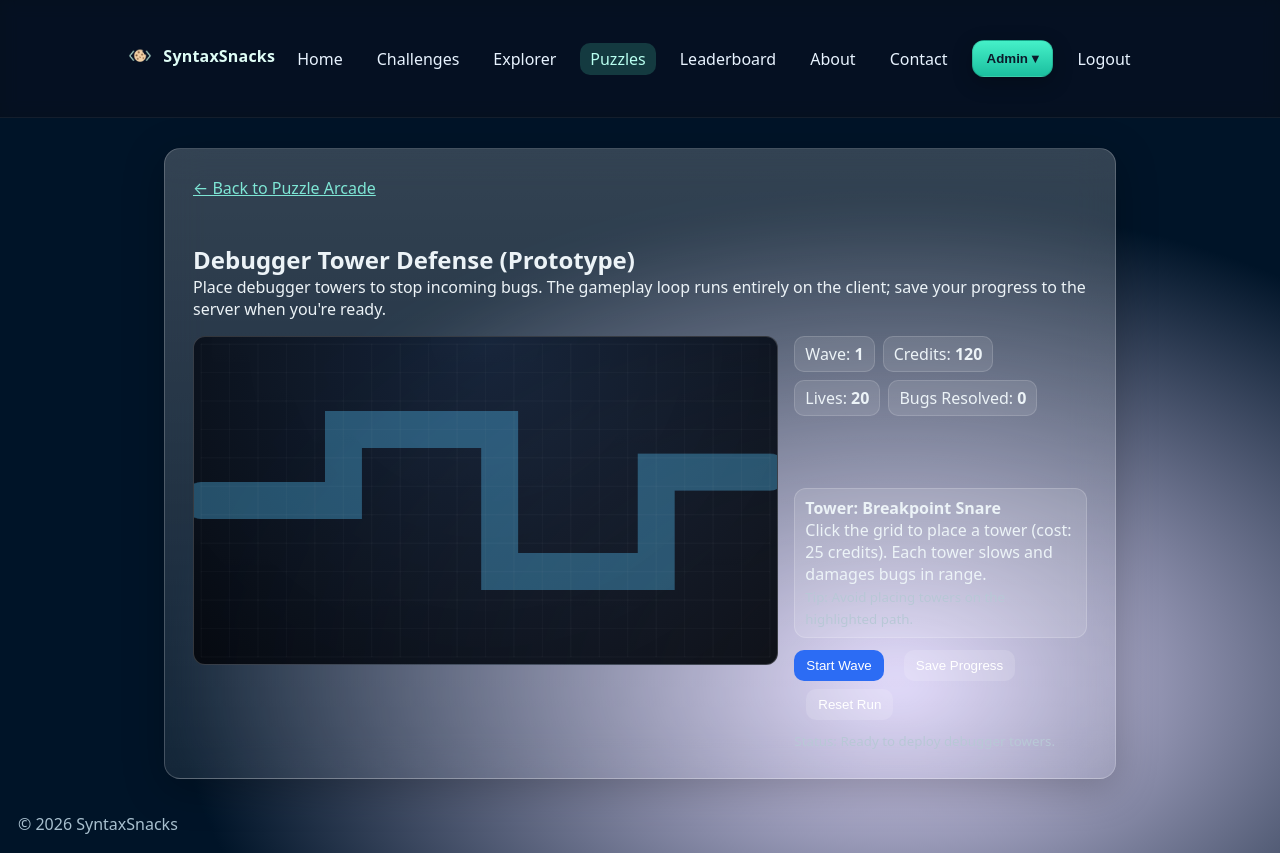
After one commit to Cukowski/SyntaxSnacks, a Flask app: page /puzzles/debugger-tower-defense in a window 1280 px wide. The commit adds this page. Run offline with Flask 3, Linux system fonts and the light colour scheme; a user stored in the database is signed in; data that the repository does not hold is empty.

Commit message:
Debugger Tower Defense Prototype

```diff
--- a/app.py
+++ b/app.py
@@ -190,6 +190,12 @@ class PuzzleCompletion(db.Model):
     puzzle_name = db.Column(db.String(80), nullable=False) # e.g., "bit_flipper_lvl_1"
     completed_at = db.Column(db.DateTime, default=datetime.utcnow)
     __table_args__ = (db.UniqueConstraint('user_id', 'puzzle_name'),)
+
+class DebuggerTowerDefenseState(db.Model):
+    id = db.Column(db.Integer, primary_key=True)
+    user_id = db.Column(db.Integer, db.ForeignKey("user.id"), nullable=False, unique=True)
+    state = db.Column(db.JSON, nullable=False, default=dict)
+    updated_at = db.Column(db.DateTime, default=datetime.utcnow, nullable=False)
 
 
 class AuditLog(db.Model):
@@ -482,7 +488,7 @@ def dungeon_view(dungeon_id):
 
 # ---- Puzzles & Mini-Games
 # Registered via puzzles.routes to keep app.py lean.
-register_puzzle_routes(app, db, PuzzleCompletion)
+register_puzzle_routes(app, db, PuzzleCompletion, DebuggerTowerDefenseState)
 
 # ---- Admin: Users
 def _guard_admin():
--- a/puzzles/routes.py
+++ b/puzzles/routes.py
@@ -1,3 +1,5 @@
+from datetime import datetime
+
 from flask import abort, render_template, request
 from flask_login import current_user, login_required
 
@@ -11,7 +13,7 @@ from .data import (
 )
 
 
-def register_puzzle_routes(app, db, PuzzleCompletion):
+def register_puzzle_routes(app, db, PuzzleCompletion, DebuggerTowerDefenseState):
     """Attach puzzle routes to the Flask app to keep app.py lean."""
 
     def _completed_set():
@@ -87,6 +89,50 @@ def register_puzzle_routes(app, db, PuzzleCompletion):
         )
         return render_template("puzzle_git_rebase_rescue.html", **level_data)
 
+    @app.route("/puzzles/debugger-tower-defense")
+    @login_required
+    def puzzle_debugger_tower_defense():
+        """Prototype tower defense puzzle with client-side loop."""
+        state = DebuggerTowerDefenseState.query.filter_by(
+            user_id=current_user.id
+        ).first()
+        return render_template(
+            "puzzle_debugger_tower_defense.html",
+            saved_state=state.state if state else None,
+        )
+
+    @app.route("/api/debugger-td/state", methods=["GET"])
+    @login_required
+    def debugger_td_state():
+        state = DebuggerTowerDefenseState.query.filter_by(
+            user_id=current_user.id
+        ).first()
+        if not state:
+            return {"state": None}, 200
+        return {"state": state.state, "updated_at": state.updated_at.isoformat()}, 200
+
+    @app.route("/api/debugger-td/state", methods=["POST"])
+    @login_required
+    def debugger_td_state_save():
+        data = request.get_json() or {}
+        state_payload = data.get("state")
+        if state_payload is None or not isinstance(state_payload, dict):
+            return {"error": "State payload is required."}, 400
+
+        state = DebuggerTowerDefenseState.query.filter_by(
+            user_id=current_user.id
+        ).first()
+        if not state:
+            state = DebuggerTowerDefenseState(
+                user_id=current_user.id, state=state_payload
+            )
+            db.session.add(state)
+        else:
+            state.state = state_payload
+        state.updated_at = datetime.utcnow()
+        db.session.commit()
+        return {"message": "State saved."}, 200
+
     @app.route("/puzzles/complete", methods=["POST"])
     @login_required
     def complete_puzzle():
--- /dev/null
+++ b/static/js/puzzle_debugger_tower_defense.js
@@ -0,0 +1,416 @@
+(() => {
+  const boot = window.DEBUGGER_TD_BOOT || {};
+  const canvas = document.getElementById("td-canvas");
+  if (!canvas) return;
+  const ctx = canvas.getContext("2d");
+
+  const ui = {
+    wave: document.getElementById("td-wave"),
+    credits: document.getElementById("td-credits"),
+    lives: document.getElementById("td-lives"),
+    kills: document.getElementById("td-kills"),
+    status: document.getElementById("td-status"),
+    start: document.getElementById("td-start"),
+    save: document.getElementById("td-save"),
+    reset: document.getElementById("td-reset"),
+  };
+
+  const baseState = {
+    wave: 1,
+    credits: 120,
+    lives: 20,
+    kills: 0,
+    highWave: 1,
+    awardedXp: false,
+    towers: [],
+  };
+
+  let state = { ...baseState };
+  let bugs = [];
+  let shots = [];
+  let waveInProgress = false;
+  let spawnRemaining = 0;
+  let spawnTimer = 0;
+  let lastTime = performance.now();
+
+  const gridSize = 40;
+  const mapOffset = { x: 10, y: 10 };
+  const mapWidth = 800;
+  const mapHeight = 440;
+  const pathWidth = 52;
+  const towerCost = 25;
+
+  const pathPoints = [
+    { x: mapOffset.x, y: mapOffset.y + 220 },
+    { x: mapOffset.x + 200, y: mapOffset.y + 220 },
+    { x: mapOffset.x + 200, y: mapOffset.y + 120 },
+    { x: mapOffset.x + 420, y: mapOffset.y + 120 },
+    { x: mapOffset.x + 420, y: mapOffset.y + 320 },
+    { x: mapOffset.x + 640, y: mapOffset.y + 320 },
+    { x: mapOffset.x + 640, y: mapOffset.y + 180 },
+    { x: mapOffset.x + 800, y: mapOffset.y + 180 },
+  ];
+
+  const clamp = (value, min, max) => Math.max(min, Math.min(max, value));
+
+  const distance = (a, b) => Math.hypot(a.x - b.x, a.y - b.y);
+
+  const pointToSegmentDistance = (point, a, b) => {
+    const lengthSquared = (b.x - a.x) ** 2 + (b.y - a.y) ** 2;
+    if (lengthSquared === 0) return distance(point, a);
+    let t =
+      ((point.x - a.x) * (b.x - a.x) + (point.y - a.y) * (b.y - a.y)) /
+      lengthSquared;
+    t = clamp(t, 0, 1);
+    const projection = {
+      x: a.x + t * (b.x - a.x),
+      y: a.y + t * (b.y - a.y),
+    };
+    return distance(point, projection);
+  };
+
+  const isOnPath = (point) => {
+    for (let i = 0; i < pathPoints.length - 1; i += 1) {
+      const d = pointToSegmentDistance(point, pathPoints[i], pathPoints[i + 1]);
+      if (d <= pathWidth / 2 - 4) {
+        return true;
+      }
+    }
+    return false;
+  };
+
+  const formatStatus = (text) => {
+    if (ui.status) {
+      ui.status.textContent = `Status: ${text}`;
+    }
+  };
+
+  const syncUI = () => {
+    if (ui.wave) ui.wave.textContent = state.wave;
+    if (ui.credits) ui.credits.textContent = state.credits;
+    if (ui.lives) ui.lives.textContent = state.lives;
+    if (ui.kills) ui.kills.textContent = state.kills;
+  };
+
+  const serializeState = () => ({
+    wave: state.wave,
+    credits: state.credits,
+    lives: state.lives,
+    kills: state.kills,
+    highWave: state.highWave,
+    awardedXp: state.awardedXp,
+    towers: state.towers.map((tower) => ({ ...tower })),
+  });
+
+  const hydrateState = (payload) => {
+    if (!payload) return;
+    state = { ...baseState, ...payload };
+  };
+
+  const createBug = () => ({
+    position: { ...pathPoints[0] },
+    segmentIndex: 0,
+    progress: 0,
+    speed: 40 + state.wave * 4,
+    health: 30 + state.wave * 8,
+    maxHealth: 30 + state.wave * 8,
+    slowed: 0,
+  });
+
+  const startWave = () => {
+    if (waveInProgress || state.lives <= 0) return;
+    waveInProgress = true;
+    spawnRemaining = 5 + state.wave * 2;
+    spawnTimer = 0;
+    formatStatus(`Wave ${state.wave} engaged.`);
+  };
+
+  const completeWave = () => {
+    waveInProgress = false;
+    state.wave += 1;
+    state.highWave = Math.max(state.highWave, state.wave);
+    state.credits += 30 + state.wave * 4;
+    formatStatus(`Wave cleared. Prep for wave ${state.wave}.`);
+    if (state.wave >= 3 && !state.awardedXp) {
+      awardXp();
+      state.awardedXp = true;
+    }
+  };
+
+  const awardXp = async () => {
+    if (!boot.completeUrl) return;
+    try {
+      await fetch(boot.completeUrl, {
+        method: "POST",
+        headers: { "Content-Type": "application/json" },
+        body: JSON.stringify({ puzzle_name: boot.puzzleName }),
+      });
+    } catch (error) {
+      console.error("XP award failed", error);
+    }
+  };
+
+  const saveState = async () => {
+    if (!boot.saveUrl) return;
+    formatStatus("Saving progress...");
+    try {
+      const response = await fetch(boot.saveUrl, {
+        method: "POST",
+        headers: { "Content-Type": "application/json" },
+        body: JSON.stringify({ state: serializeState() }),
+      });
+      if (!response.ok) throw new Error("Save failed");
+      formatStatus("Progress saved to server.");
+    } catch (error) {
+      console.error(error);
+      formatStatus("Save failed. Try again.");
+    }
+  };
+
+  const loadState = async () => {
+    if (boot.savedState) {
+      hydrateState(boot.savedState);
+      syncUI();
+      return;
+    }
+    if (!boot.loadUrl) return;
+    try {
+      const response = await fetch(boot.loadUrl);
+      if (!response.ok) throw new Error("Load failed");
+      const payload = await response.json();
+      hydrateState(payload.state);
+      syncUI();
+    } catch (error) {
+      console.error(error);
+      formatStatus("Load failed. Starting fresh.");
+    }
+  };
+
+  const resetRun = () => {
+    state = { ...baseState };
+    bugs = [];
+    shots = [];
+    waveInProgress = false;
+    spawnRemaining = 0;
+    syncUI();
+    formatStatus("Run reset. Ready to deploy.");
+  };
+
+  const drawGrid = () => {
+    ctx.strokeStyle = "rgba(255,255,255,0.05)";
+    ctx.lineWidth = 1;
+    for (let x = 0; x <= mapWidth; x += gridSize) {
+      ctx.beginPath();
+      ctx.moveTo(mapOffset.x + x, mapOffset.y);
+      ctx.lineTo(mapOffset.x + x, mapOffset.y + mapHeight);
+      ctx.stroke();
+    }
+    for (let y = 0; y <= mapHeight; y += gridSize) {
+      ctx.beginPath();
+      ctx.moveTo(mapOffset.x, mapOffset.y + y);
+      ctx.lineTo(mapOffset.x + mapWidth, mapOffset.y + y);
+      ctx.stroke();
+    }
+  };
+
+  const drawPath = () => {
+    ctx.strokeStyle = "rgba(90,200,255,0.35)";
+    ctx.lineWidth = pathWidth;
+    ctx.lineCap = "round";
+    ctx.beginPath();
+    ctx.moveTo(pathPoints[0].x, pathPoints[0].y);
+    for (let i = 1; i < pathPoints.length; i += 1) {
+      ctx.lineTo(pathPoints[i].x, pathPoints[i].y);
+    }
+    ctx.stroke();
+  };
+
+  const drawTowers = () => {
+    state.towers.forEach((tower) => {
+      ctx.fillStyle = "rgba(76, 233, 203, 0.9)";
+      ctx.beginPath();
+      ctx.arc(tower.x, tower.y, 12, 0, Math.PI * 2);
+      ctx.fill();
+
+      ctx.strokeStyle = "rgba(76, 233, 203, 0.2)";
+      ctx.lineWidth = 2;
+      ctx.beginPath();
+      ctx.arc(tower.x, tower.y, tower.range, 0, Math.PI * 2);
+      ctx.stroke();
+    });
+  };
+
+  const drawBugs = () => {
+    bugs.forEach((bug) => {
+      ctx.fillStyle = bug.slowed > 0 ? "rgba(255, 191, 0, 0.9)" : "rgba(255, 107, 107, 0.9)";
+      ctx.beginPath();
+      ctx.arc(bug.position.x, bug.position.y, 10, 0, Math.PI * 2);
+      ctx.fill();
+
+      const healthWidth = 26;
+      ctx.fillStyle = "rgba(0,0,0,0.4)";
+      ctx.fillRect(bug.position.x - 13, bug.position.y - 18, healthWidth, 4);
+      ctx.fillStyle = "rgba(69,240,200,0.9)";
+      ctx.fillRect(
+        bug.position.x - 13,
+        bug.position.y - 18,
+        (bug.health / bug.maxHealth) * healthWidth,
+        4
+      );
+    });
+  };
+
+  const drawShots = () => {
+    shots.forEach((shot) => {
+      ctx.strokeStyle = "rgba(255,255,255,0.6)";
+      ctx.lineWidth = 2;
+      ctx.beginPath();
+      ctx.moveTo(shot.from.x, shot.from.y);
+      ctx.lineTo(shot.to.x, shot.to.y);
+      ctx.stroke();
+    });
+  };
+
+  const updateBugs = (dt) => {
+    bugs.forEach((bug) => {
+      let speed = bug.speed;
+      if (bug.slowed > 0) {
+        speed *= 0.6;
+        bug.slowed -= dt;
+      }
+      const a = pathPoints[bug.segmentIndex];
+      const b = pathPoints[bug.segmentIndex + 1];
+      const segmentLength = distance(a, b);
+      bug.progress += (speed * dt) / segmentLength;
+      if (bug.progress >= 1) {
+        bug.segmentIndex += 1;
+        bug.progress = 0;
+        if (bug.segmentIndex >= pathPoints.length - 1) {
+          bug.reachedEnd = true;
+          return;
+        }
+      }
+      const current = pathPoints[bug.segmentIndex];
+      const next = pathPoints[bug.segmentIndex + 1];
+      bug.position.x = current.x + (next.x - current.x) * bug.progress;
+      bug.position.y = current.y + (next.y - current.y) * bug.progress;
+    });
+
+    const escaped = bugs.filter((bug) => bug.reachedEnd);
+    if (escaped.length) {
+      state.lives = Math.max(0, state.lives - escaped.length);
+      formatStatus("Bugs breached! Patch the leak.");
+    }
+    bugs = bugs.filter((bug) => !bug.reachedEnd && bug.health > 0);
+    if (state.lives <= 0) {
+      waveInProgress = false;
+      formatStatus("System compromised. Reset to try again.");
+    }
+  };
+
+  const updateTowers = (dt) => {
+    state.towers.forEach((tower) => {
+      tower.cooldown = Math.max(0, tower.cooldown - dt);
+      if (tower.cooldown > 0) return;
+      const target = bugs.find((bug) => distance(tower, bug.position) <= tower.range);
+      if (!target) return;
+      target.health -= tower.damage;
+      target.slowed = Math.max(target.slowed, 0.6);
+      tower.cooldown = tower.fireRate;
+      shots.push({
+        from: { x: tower.x, y: tower.y },
+        to: { x: target.position.x, y: target.position.y },
+        ttl: 0.15,
+      });
+      if (target.health <= 0) {
+        state.kills += 1;
+        state.credits += 6;
+      }
+    });
+  };
+
+  const updateShots = (dt) => {
+    shots.forEach((shot) => {
+      shot.ttl -= dt;
+    });
+    shots = shots.filter((shot) => shot.ttl > 0);
+  };
+
+  const updateWave = (dt) => {
+    if (!waveInProgress || state.lives <= 0) return;
+    spawnTimer -= dt;
+    if (spawnRemaining > 0 && spawnTimer <= 0) {
+      bugs.push(createBug());
+      spawnRemaining -= 1;
+      spawnTimer = 0.7;
+    }
+    if (spawnRemaining === 0 && bugs.length === 0) {
+      completeWave();
+    }
+  };
+
+  const render = () => {
+    ctx.clearRect(0, 0, canvas.width, canvas.height);
+    drawPath();
+    drawGrid();
+    drawTowers();
+    drawBugs();
+    drawShots();
+  };
+
+  const tick = (timestamp) => {
+    const dt = Math.min(0.033, (timestamp - lastTime) / 1000);
+    lastTime = timestamp;
+    updateWave(dt);
+    updateBugs(dt);
+    updateTowers(dt);
+    updateShots(dt);
+    syncUI();
+    render();
+    requestAnimationFrame(tick);
+  };
+
+  const placeTower = (event) => {
+    const rect = canvas.getBoundingClientRect();
+    const x = clamp(event.clientX - rect.left, mapOffset.x, mapOffset.x + mapWidth);
+    const y = clamp(event.clientY - rect.top, mapOffset.y, mapOffset.y + mapHeight);
+    const snapped = {
+      x: mapOffset.x + Math.round((x - mapOffset.x) / gridSize) * gridSize,
+      y: mapOffset.y + Math.round((y - mapOffset.y) / gridSize) * gridSize,
+    };
+
+    if (isOnPath(snapped)) {
+      formatStatus("That tile is reserved for bug traffic.");
+      return;
+    }
+    if (state.credits < towerCost) {
+      formatStatus("Insufficient credits for deployment.");
+      return;
+    }
+    if (state.towers.some((tower) => distance(tower, snapped) < 30)) {
+      formatStatus("Tower spacing too tight.");
+      return;
+    }
+    state.credits -= towerCost;
+    state.towers.push({
+      x: snapped.x,
+      y: snapped.y,
+      range: 110,
+      fireRate: 0.45,
+      damage: 12,
+      cooldown: 0,
+    });
+    formatStatus("Tower deployed.");
+  };
+
+  canvas.addEventListener("click", placeTower);
+  if (ui.start) ui.start.addEventListener("click", startWave);
+  if (ui.save) ui.save.addEventListener("click", saveState);
+  if (ui.reset) ui.reset.addEventListener("click", resetRun);
+
+  loadState().then(() => {
+    syncUI();
+    formatStatus("Ready to deploy debugger towers.");
+  });
+  requestAnimationFrame(tick);
+})();
--- /dev/null
+++ b/templates/puzzle_debugger_tower_defense.html
@@ -0,0 +1,73 @@
+{% extends 'base.html' %}
+{% block content %}
+<style>
+  .td-wrapper { display: flex; flex-direction: column; gap: 16px; }
+  .td-grid {
+    display: grid;
+    grid-template-columns: minmax(0, 2fr) minmax(240px, 1fr);
+    gap: 16px;
+  }
+  .td-panel { display: flex; flex-direction: column; gap: 12px; }
+  .td-canvas {
+    width: 100%;
+    max-width: 820px;
+    background: radial-gradient(circle at top, rgba(20,34,56,0.9), rgba(5,8,14,0.95));
+    border-radius: 12px;
+    border: 1px solid rgba(255,255,255,0.18);
+  }
+  .td-actions { display: flex; flex-wrap: wrap; gap: 8px; }
+  .td-actions button { padding: 8px 12px; border-radius: 10px; background: #2c6cf4; color: #fff; }
+  .td-actions button.secondary { background: rgba(255,255,255,0.14); }
+  .td-panel small { color: #b8c8d6; }
+
+  @media (max-width: 860px) {
+    .td-grid { grid-template-columns: 1fr; }
+  }
+</style>
+
+<div class="glass puzzle-shell">
+  <a href="{{ url_for('puzzles_hub') }}">&larr; Back to Puzzle Arcade</a>
+  <div class="td-wrapper">
+    <div>
+      <h2 style="margin-top: 6px;">Debugger Tower Defense (Prototype)</h2>
+      <p>Place debugger towers to stop incoming bugs. The gameplay loop runs entirely on the client; save your progress to the server when you're ready.</p>
+    </div>
+
+    <div class="td-grid">
+      <div>
+        <canvas id="td-canvas" class="td-canvas" width="820" height="460"></canvas>
+      </div>
+      <div class="td-panel">
+        <div class="stats">
+          <div class="stat">Wave: <strong id="td-wave">1</strong></div>
+          <div class="stat">Credits: <strong id="td-credits">0</strong></div>
+          <div class="stat">Lives: <strong id="td-lives">0</strong></div>
+          <div class="stat">Bugs Resolved: <strong id="td-kills">0</strong></div>
+        </div>
+        <div class="card">
+          <h4 style="margin-top: 0;">Tower: Breakpoint Snare</h4>
+          <p>Click the grid to place a tower (cost: 25 credits). Each tower slows and damages bugs in range.</p>
+          <small>Tip: Avoid placing towers on the highlighted path.</small>
+        </div>
+        <div class="td-actions">
+          <button id="td-start">Start Wave</button>
+          <button id="td-save" class="secondary">Save Progress</button>
+          <button id="td-reset" class="secondary">Reset Run</button>
+        </div>
+        <small id="td-status">Status: Awaiting orders.</small>
+      </div>
+    </div>
+  </div>
+</div>
+
+<script>
+  window.DEBUGGER_TD_BOOT = {
+    savedState: {{ saved_state|tojson }},
+    saveUrl: "{{ url_for('debugger_td_state_save') }}",
+    loadUrl: "{{ url_for('debugger_td_state') }}",
+    completeUrl: "{{ url_for('complete_puzzle') }}",
+    puzzleName: "debugger_tower_defense_prototype",
+  };
+</script>
+<script src="{{ url_for('static', filename='js/puzzle_debugger_tower_defense.js') }}"></script>
+{% endblock %}
```
Also changed, not shown: templates/puzzles_hub.html (+11 -0 lines).
